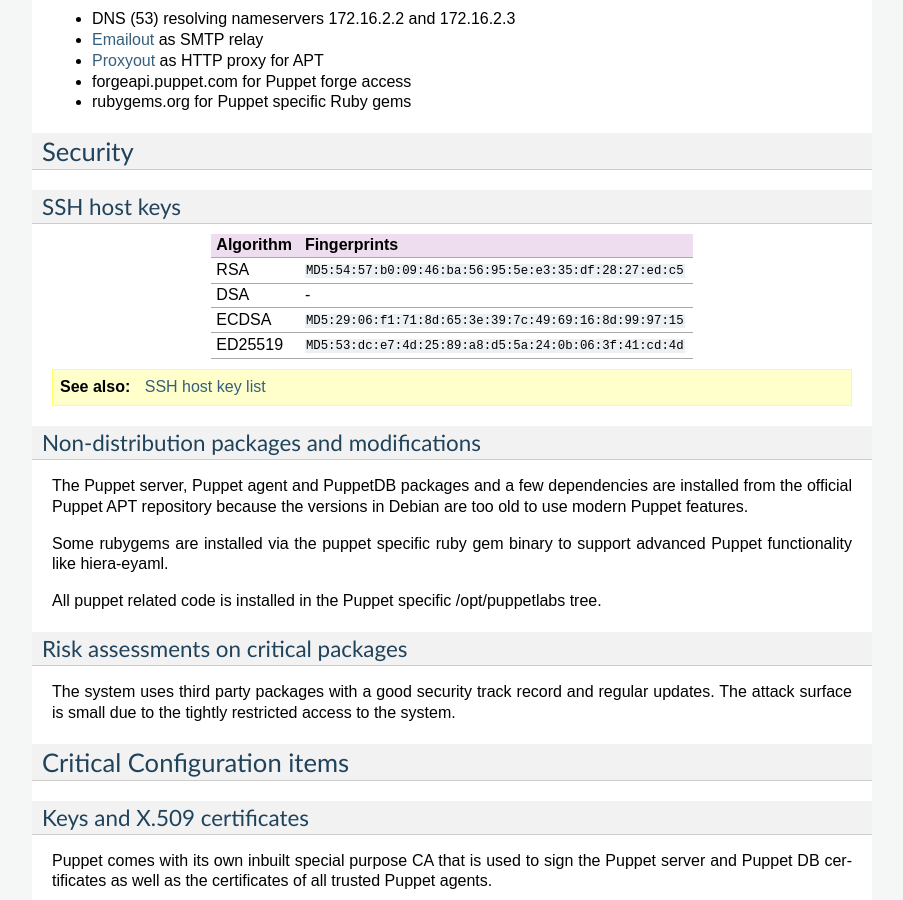
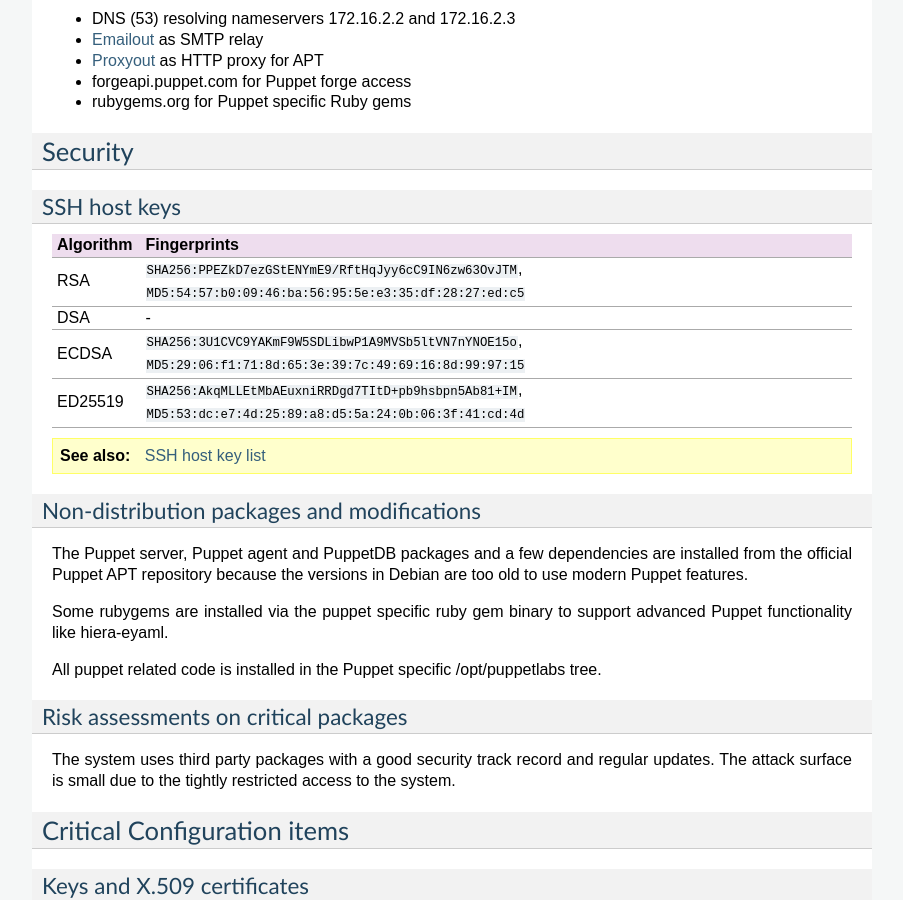
Before and after one commit to CAcertOrg/cacert-infradocs, a Sphinx documentation site: the page built from docs/systems/puppet.rst, in a window 1280 px wide and 900 px high, scrolled down 2407 px. Shown: the whole window, without its empty margins (198-1101 px from the left). Built offline with Sphinx 7.4.7, drawn with Linux system fonts in a browser that asks for light colours; pages that are not in the unit, such as notebooks, are missing from menus; cross-references to code outside the pages are shown as plain code; some of the changed text lies outside the part shown.

Commit message:
Update system documentation for Puppet
- upgrade OS to Debian Stretch
- add SHA256 fingerprints for ssh host keys

```diff
--- a/docs/systems/puppet.rst
+++ b/docs/systems/puppet.rst
@@ -193,9 +193,9 @@
 ========
 
 .. sshkeys::
-   :ECDSA:   29:06:f1:71:8d:65:3e:39:7c:49:69:16:8d:99:97:15
-   :ED25519: 53:dc:e7:4d:25:89:a8:d5:5a:24:0b:06:3f:41:cd:4d
-   :RSA:     54:57:b0:09:46:ba:56:95:5e:e3:35:df:28:27:ed:c5
+   :RSA:     SHA256:PPEZkD7ezGStENYmE9/RftHqJyy6cC9IN6zw63OvJTM MD5:54:57:b0:09:46:ba:56:95:5e:e3:35:df:28:27:ed:c5
+   :ECDSA:   SHA256:3U1CVC9YAKmF9W5SDLibwP1A9MVSb5ltVN7nYNOE15o MD5:29:06:f1:71:8d:65:3e:39:7c:49:69:16:8d:99:97:15
+   :ED25519: SHA256:AkqMLLEtMbAEuxniRRDgd7TItD+pb9hsbpn5Ab81+IM MD5:53:dc:e7:4d:25:89:a8:d5:5a:24:0b:06:3f:41:cd:4d
 
 Non-distribution packages and modifications
 -------------------------------------------
```
Also changed, not shown: other parts of docs/systems/puppet.rst (+4 -4 lines).
